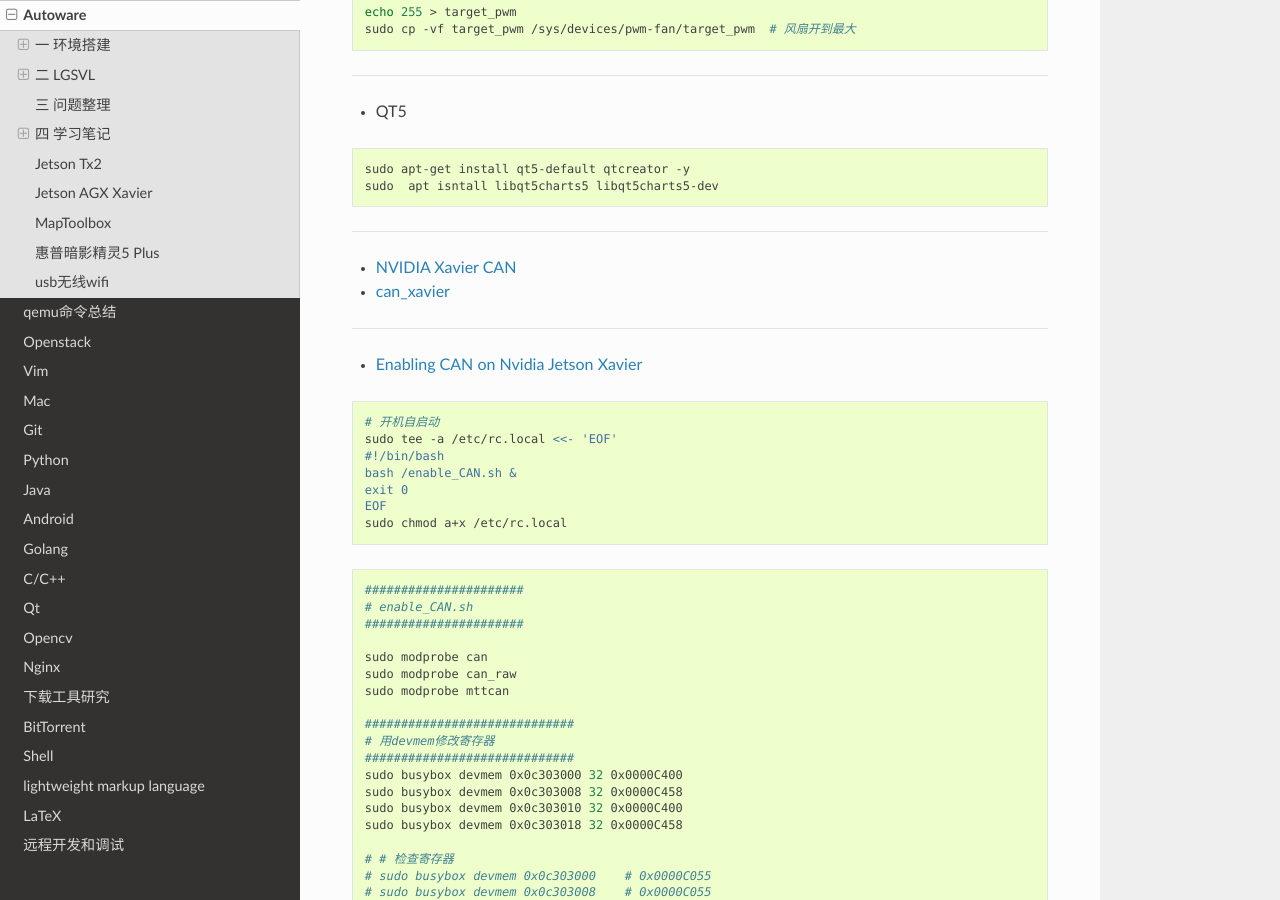
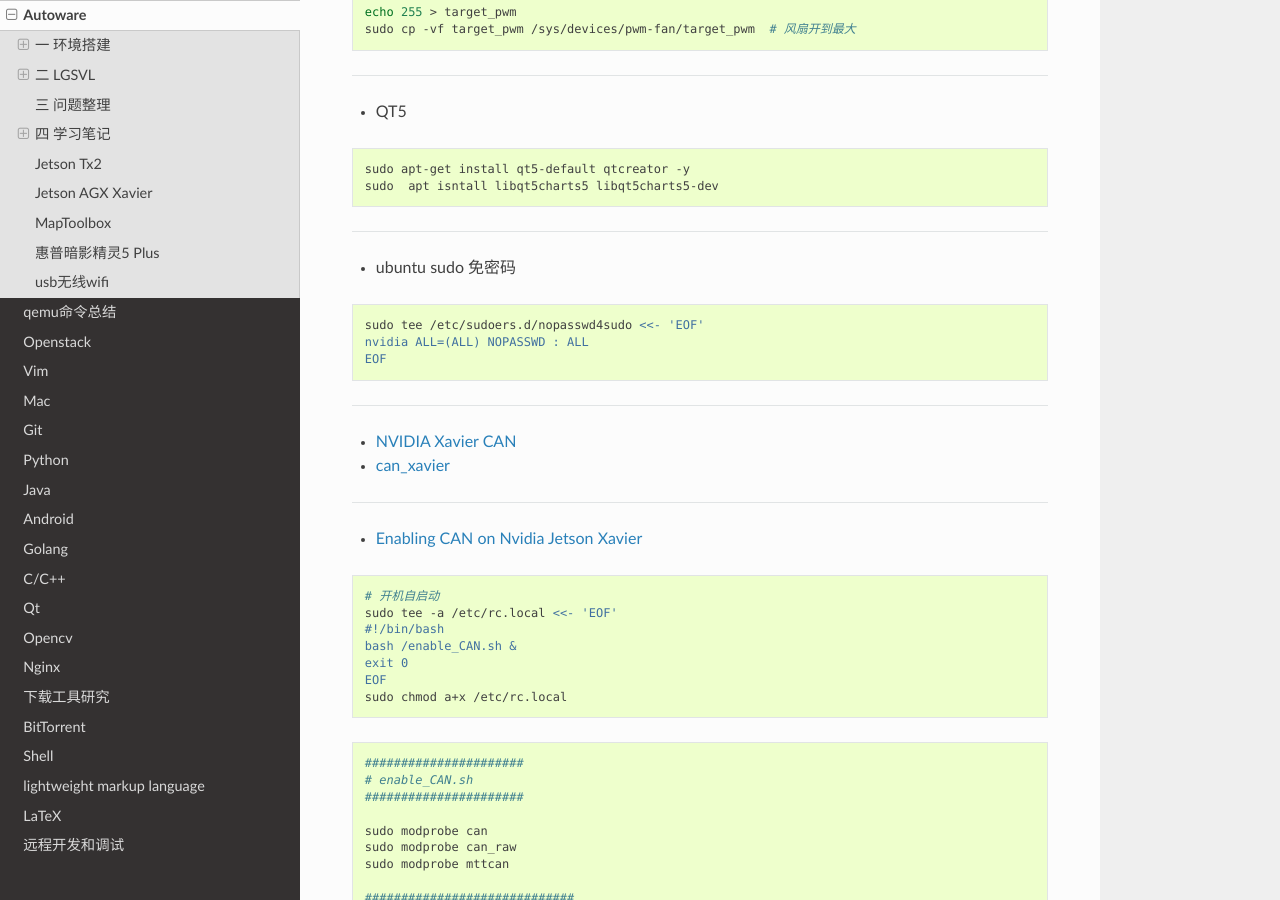
Before and after one commit to my-rds-store/my_space, a Sphinx documentation site: the page built from source/autoware/index.rst, in a window 1280 px wide and 900 px high, scrolled down 19225 px. Built offline with Sphinx 7.4.7 and the Read the Docs theme 2.0.0, drawn with Linux system fonts in a browser that asks for light colours.

Commit message:
update ...

```diff
--- a/source/autoware/index.rst
+++ b/source/autoware/index.rst
@@ -878,10 +878,19 @@ Jetson AGX Xavier
 
 ----
 
+* ubuntu sudo 免密码
+
+.. code-block:: sh
+
+    sudo tee /etc/sudoers.d/nopasswd4sudo <<- 'EOF'
+    nvidia ALL=(ALL) NOPASSWD : ALL
+    EOF
+
+----
+
 * `NVIDIA Xavier CAN <https://blog.csdn.net/weifengdq/article/details/103093111#JetsonAGX_Xavier_CAN_17>`_
 
 * `can_xavier <https://github.com/hmxf/can_xavier>`_
-
 
 ----
 
```
